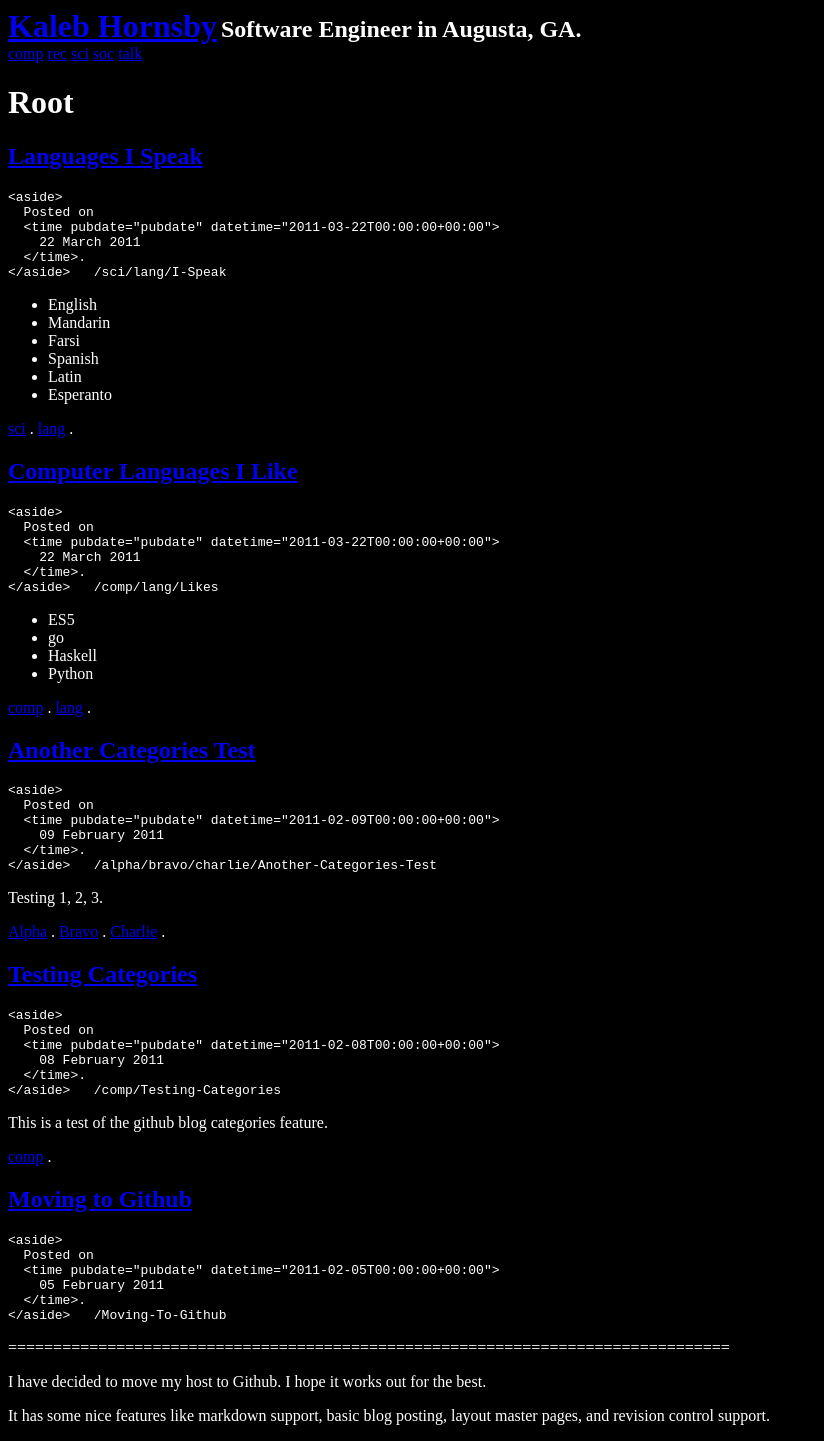
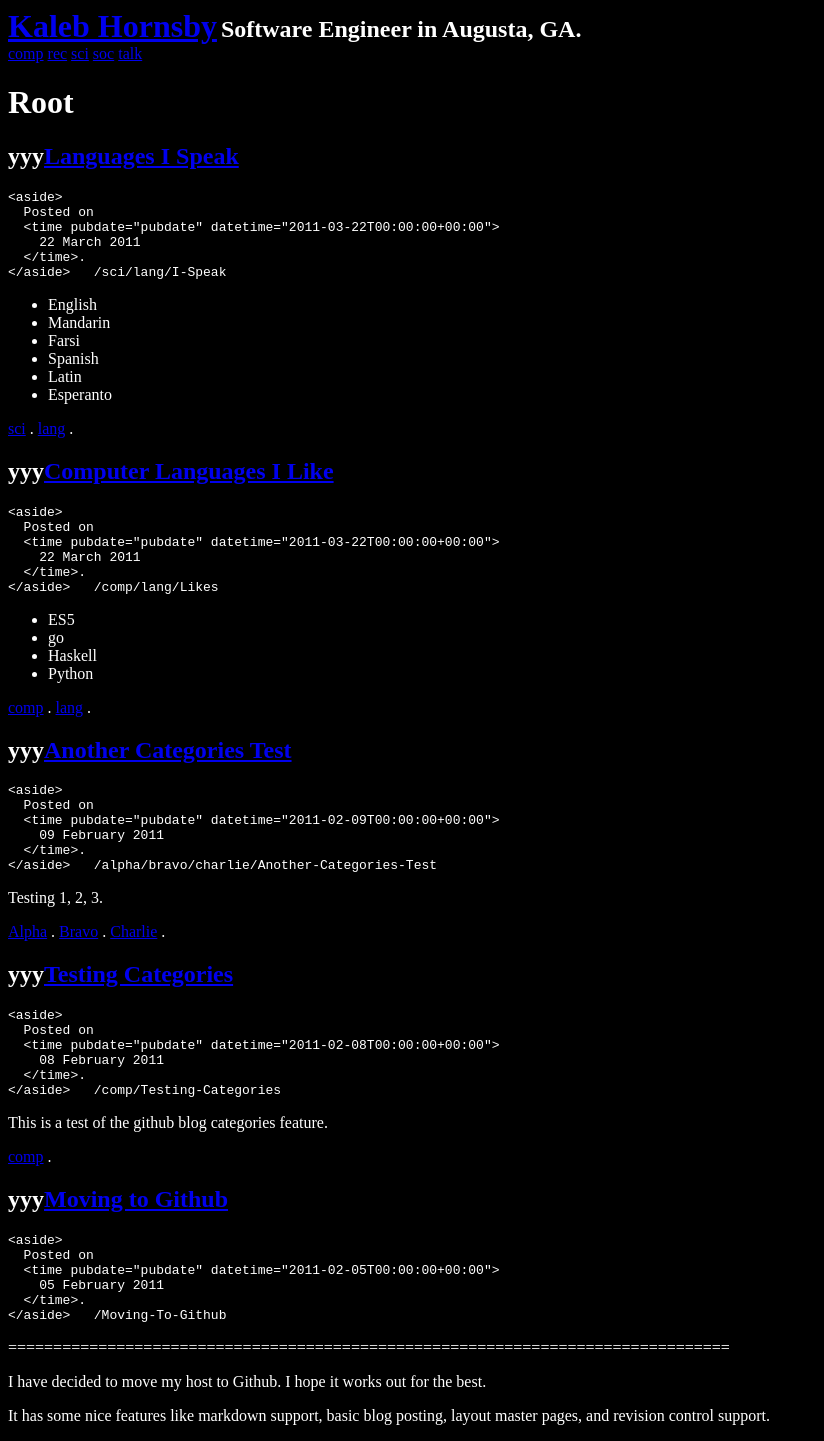
Before and after one commit to kaleb/kaleb.github.com, a Jekyll site: the page built from index.md, in a window 1280 px wide. Shown: the whole page, without its empty margins (0-824 px from the left). Built offline with Jekyll 4.4.1, drawn with Linux system fonts in a browser that asks for light colours.

Commit message:
Edited index.md via GitHub

```diff
--- a/index.md
+++ b/index.md
@@ -6,9 +6,9 @@ path: /index.md
 ---
 
 {% for post in site.posts limit:5 %}
-<article>
+<article markdown="1">
 <header markdown="1">
-# <a href="{{ post.url }}">{{ post.title }}</a>
+# yyy<a href="{{ post.url }}">{{ post.title }}</a>
 
     <aside>
       Posted on
```
